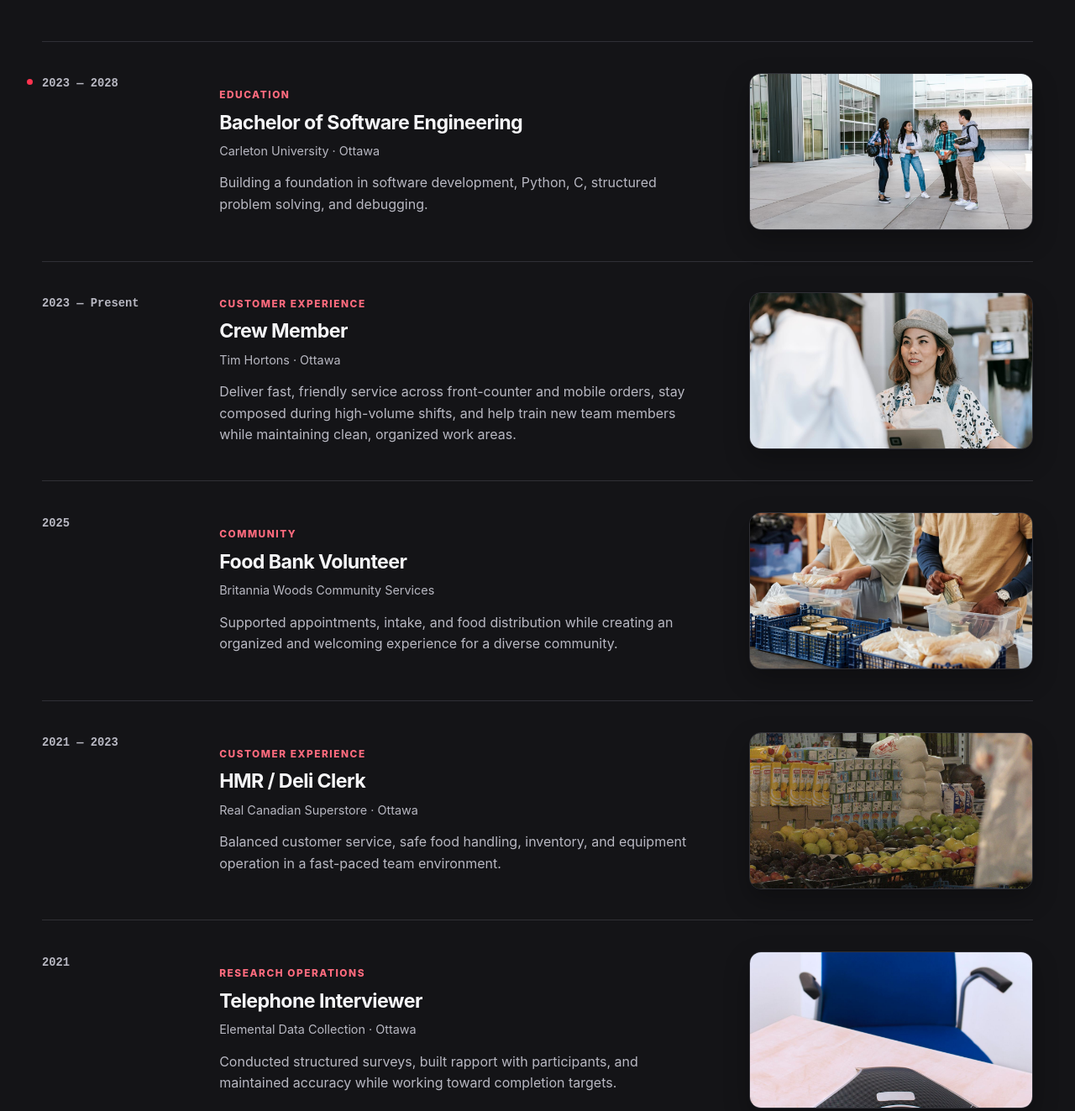
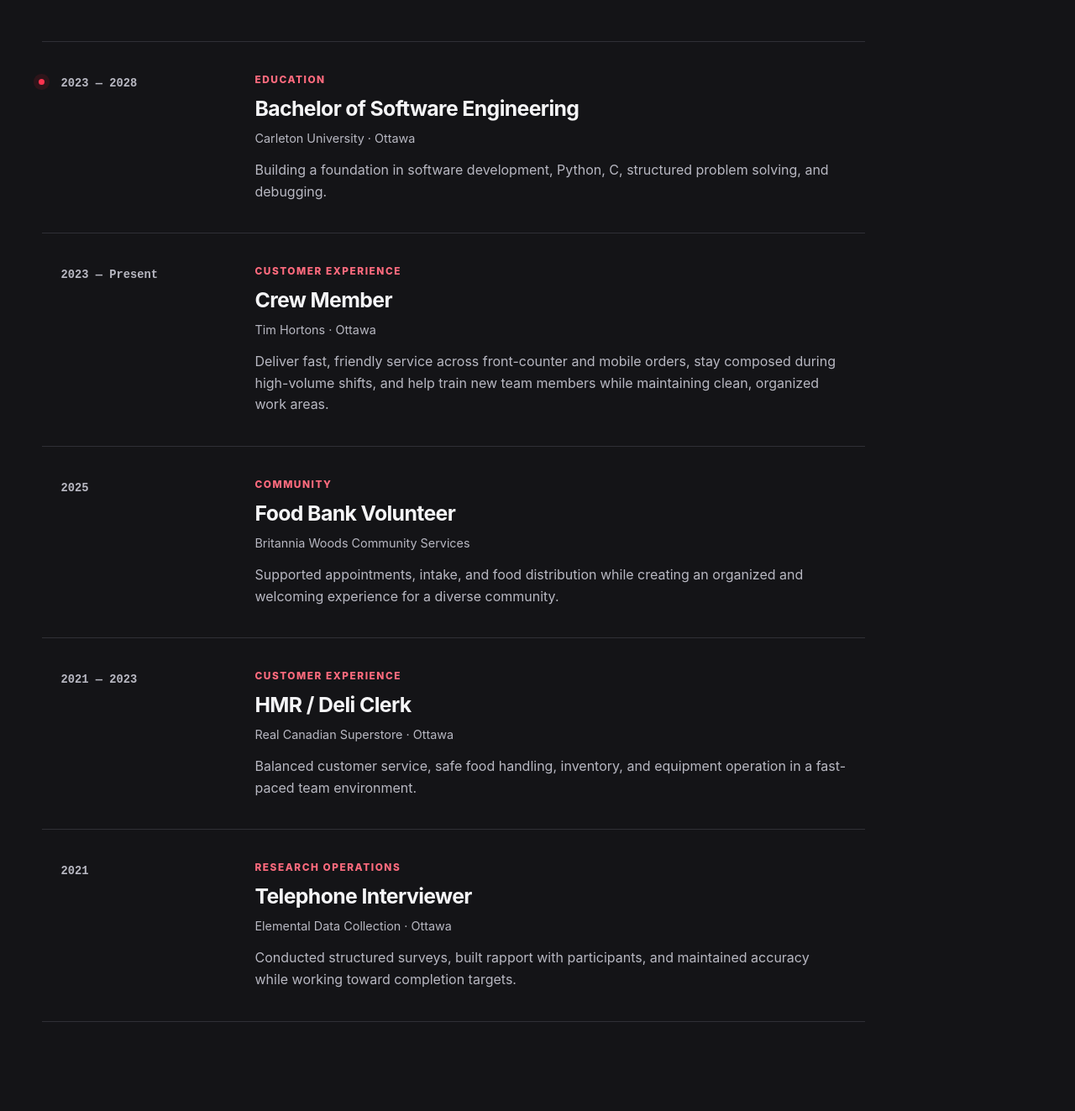
Before and after one commit to ryanthalis/ryanthalis.github.io, a plain HTML site: page dist/index.html in a window 1280 px wide. Shown: the part 3094-4417 px from the top of the page at 84% size. Drawn offline with Linux system fonts and the light colour scheme.

Commit message:
Streamline experience timeline

```diff
--- a/dist/index.html
+++ b/dist/index.html
@@ -6,7 +6,7 @@
   <meta name="description" content="Ryan Thalis is a Software Engineering student and aspiring ML/AI engineer at Carleton University building practical, people-first software.">
   <meta name="theme-color" content="#0b1f33">
   <title>Ryan Thalis — Software Engineering</title>
-  <link rel="stylesheet" href="styles.css?v=dark-crimson-1">
+  <link rel="stylesheet" href="styles.css?v=dark-crimson-2">
 </head>
 <body>
   <a class="skip-link" href="#main">Skip to main content</a>
@@ -106,27 +106,22 @@
         <article class="timeline-item featured">
           <div class="timeline-date">2023 — 2028</div>
           <div class="timeline-copy"><p class="timeline-kicker">Education</p><h3>Bachelor of Software Engineering</h3><p class="timeline-place">Carleton University · Ottawa</p><p>Building a foundation in software development, Python, C, structured problem solving, and debugging.</p></div>
-          <figure class="experience-photo"><img src="assets/university-campus.jpg" alt="University students talking outside a modern campus building" loading="lazy"></figure>
         </article>
         <article class="timeline-item">
           <div class="timeline-date">2023 — Present</div>
           <div class="timeline-copy"><p class="timeline-kicker">Customer experience</p><h3>Crew Member</h3><p class="timeline-place">Tim Hortons · Ottawa</p><p>Deliver fast, friendly service across front-counter and mobile orders, stay composed during high-volume shifts, and help train new team members while maintaining clean, organized work areas.</p></div>
-          <figure class="experience-photo"><img src="assets/coffee-shop-counter.jpg" alt="Barista serving a customer at a coffee shop counter" loading="lazy"></figure>
         </article>
         <article class="timeline-item">
           <div class="timeline-date">2025</div>
           <div class="timeline-copy"><p class="timeline-kicker">Community</p><h3>Food Bank Volunteer</h3><p class="timeline-place">Britannia Woods Community Services</p><p>Supported appointments, intake, and food distribution while creating an organized and welcoming experience for a diverse community.</p></div>
-          <figure class="experience-photo"><img src="assets/food-bank-volunteers.jpg" alt="Volunteers organizing food donations" loading="lazy"></figure>
         </article>
         <article class="timeline-item">
           <div class="timeline-date">2021 — 2023</div>
           <div class="timeline-copy"><p class="timeline-kicker">Customer experience</p><h3>HMR / Deli Clerk</h3><p class="timeline-place">Real Canadian Superstore · Ottawa</p><p>Balanced customer service, safe food handling, inventory, and equipment operation in a fast-paced team environment.</p></div>
-          <figure class="experience-photo"><img src="assets/grocery-store.jpg" alt="Well-stocked grocery store aisles" loading="lazy"></figure>
         </article>
         <article class="timeline-item">
           <div class="timeline-date">2021</div>
           <div class="timeline-copy"><p class="timeline-kicker">Research operations</p><h3>Telephone Interviewer</h3><p class="timeline-place">Elemental Data Collection · Ottawa</p><p>Conducted structured surveys, built rapport with participants, and maintained accuracy while working toward completion targets.</p></div>
-          <figure class="experience-photo"><img src="assets/call-centre.jpg" alt="Modern telephone on an office desk" loading="lazy"></figure>
         </article>
       </div>
     </section>
--- a/dist/styles.css
+++ b/dist/styles.css
@@ -42,6 +42,12 @@ h1 em{text-shadow:0 0 38px rgba(227,25,55,.18)}
 .small-project.dark .tags li{color:#ffb2bd;background:#271117}
 .experience-photo{box-shadow:0 12px 30px rgba(0,0,0,.28)}
 .experience-photo:hover{box-shadow:0 18px 38px rgba(227,25,55,.16)}
+.timeline{max-width:980px}
+.timeline-item{position:relative;grid-template-columns:minmax(130px,.26fr) minmax(0,1fr);padding:2.25rem 1.4rem;transition:transform .22s ease,background .22s ease,border-color .22s ease}
+.timeline-item:hover{background:linear-gradient(90deg,rgba(227,25,55,.1),rgba(227,25,55,0) 78%);border-bottom-color:#583039;transform:translateX(5px)}
+.timeline-copy{max-width:720px}
+.timeline-item h3{font-size:1.55rem}
+.timeline-item.featured:before{left:-4px;box-shadow:0 0 0 6px rgba(227,25,55,.12)}
 .principle-grid p{color:#c0bbc0}
 .contact{background:linear-gradient(135deg,#b30d29,#730718)}
 .contact .eyebrow{color:#ffd5dc}
```
Also changed, not shown: dist/assets/call-centre.jpg (deleted), dist/assets/coffee-shop-counter.jpg (deleted), dist/assets/food-bank-volunteers.jpg (deleted), dist/assets/grocery-store.jpg (deleted), dist/assets/university-campus.jpg (deleted).
